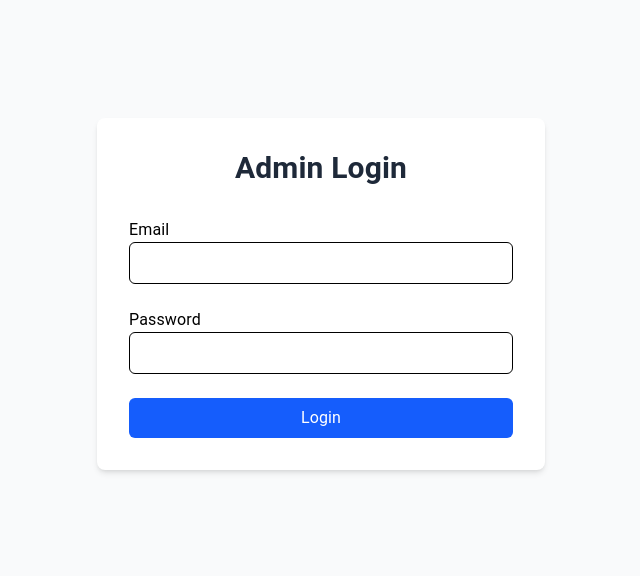
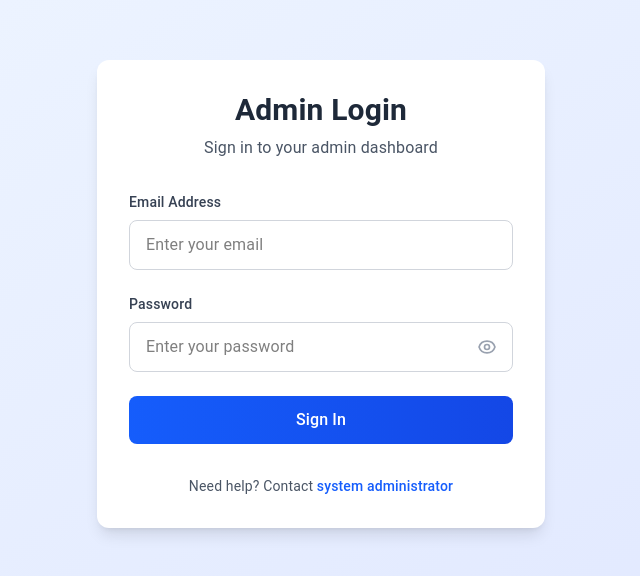
Before and after one commit to Peacemarketprivatelimited/adminFrontend, a React (Vite) app: page /login in a window 1280 px wide. Shown: the part 106-682 px from the top of the page, without its empty margins (319-959 px from the left). Built offline with nearby package versions, Linux system fonts and the light colour scheme; no server answers.

Commit message:
admin set

```diff
--- a/src/pages/LoginPage/LoginPage.tsx
+++ b/src/pages/LoginPage/LoginPage.tsx
@@ -5,11 +5,16 @@ import { loginAdmin } from '../../services/authService';
 const LoginPage = () => {
   const [email, setEmail] = useState('');
   const [password, setPassword] = useState('');
+  const [showPassword, setShowPassword] = useState(false);
   const [error, setError] = useState('');
   const [loading, setLoading] = useState(false);
   const navigate = useNavigate();
   const location = useLocation();
 
+  // Toggle password visibility
+  const togglePasswordVisibility = () => {
+    setShowPassword(!showPassword);
+  };
 
   const handleSubmit = async (e: React.FormEvent) => {
     e.preventDefault();
@@ -28,49 +33,126 @@ const LoginPage = () => {
   };
 
   return (
-    <div className="min-h-screen flex items-center justify-center bg-gray-50">
-      <div className="max-w-md w-full space-y-8 p-8 bg-white rounded-lg shadow-md">
-        <h2 className="text-3xl font-bold text-center text-gray-800">Admin Login</h2>
+    <div className="min-h-screen flex items-center justify-center bg-gradient-to-br from-blue-50 to-indigo-100">
+      <div className="max-w-md w-full space-y-8 p-8 bg-white rounded-xl shadow-lg">
+        <div className="text-center">
+          <h2 className="text-3xl font-bold text-gray-800 mb-2">Admin Login</h2>
+          <p className="text-gray-600">Sign in to your admin dashboard</p>
+        </div>
 
         {error && (
-          <div className="bg-red-100 border border-red-400 text-red-700 px-4 py-3 rounded">
+          <div className="bg-red-50 border border-red-400 text-red-700 px-4 py-3 rounded-lg">
+            <div className="flex items-center">
+              <svg className="w-5 h-5 mr-2" fill="currentColor" viewBox="0 0 20 20">
+                <path fillRule="evenodd" d="M10 18a8 8 0 100-16 8 8 0 000 16zM8.707 7.293a1 1 0 00-1.414 1.414L8.586 10l-1.293 1.293a1 1 0 101.414 1.414L10 11.414l1.293 1.293a1 1 0 001.414-1.414L11.414 10l1.293-1.293a1 1 0 00-1.414-1.414L10 8.586 8.707 7.293z" clipRule="evenodd" />
+              </svg>
               {error}
+            </div>
           </div>
         )}
 
         <form onSubmit={handleSubmit} className="space-y-6">
           <div>
-            <label className="block text-black">Email</label>
+            <label className="block text-sm font-medium text-gray-700 mb-2">Email Address</label>
             <input
               type="email"
               value={email}
               onChange={(e) => setEmail(e.target.value)}
               required
-              className="w-full px-3 py-2 border text-black rounded-md focus:outline-none focus:ring-2 focus:ring-blue-500"
+              className="w-full px-4 py-3 border text-black border-gray-300 rounded-lg focus:outline-none focus:ring-2 focus:ring-blue-500 focus:border-blue-500 transition-colors"
+              placeholder="Enter your email"
             />
           </div>
 
           <div>
-            <label className="block text-black">Password</label>
+            <label className="block text-sm font-medium text-gray-700 mb-2">Password</label>
+            <div className="relative">
               <input
-              type="password"
+                type={showPassword ? 'text' : 'password'}
                 value={password}
                 onChange={(e) => setPassword(e.target.value)}
                 required
-              className="w-full px-3 py-2 border text-black rounded-md focus:outline-none focus:ring-2 focus:ring-blue-500"
+                className="w-full px-4 py-3 pr-12 border text-black border-gray-300 rounded-lg focus:outline-none focus:ring-2 focus:ring-blue-500 focus:border-blue-500 transition-colors"
+                placeholder="Enter your password"
               />
+              <button
+                type="button"
+                onClick={togglePasswordVisibility}
+                className="absolute inset-y-0 right-0 flex items-center pr-4 cursor-pointer"
+                aria-label={showPassword ? "Hide password" : "Show password"}
+              >
+                {showPassword ? (
+                  // Eye Slash Icon (Hide)
+                  <svg
+                    className="h-5 w-5 text-gray-400 hover:text-gray-600 transition-colors"
+                    fill="none"
+                    stroke="currentColor"
+                    viewBox="0 0 24 24"
+                    xmlns="http://www.w3.org/2000/svg"
+                  >
+                    <path
+                      strokeLinecap="round"
+                      strokeLinejoin="round"
+                      strokeWidth={2}
+                      d="M13.875 18.825A10.05 10.05 0 0112 19c-4.478 0-8.268-2.943-9.543-7a9.97 9.97 0 011.563-3.029m5.858.908a3 3 0 114.243 4.243M9.878 9.878l4.242 4.242M9.878 9.878L3 3m6.878 6.878L21 21"
+                    />
+                  </svg>
+                ) : (
+                  // Eye Icon (Show)
+                  <svg
+                    className="h-5 w-5 text-gray-400 hover:text-gray-600 transition-colors"
+                    fill="none"
+                    stroke="currentColor"
+                    viewBox="0 0 24 24"
+                    xmlns="http://www.w3.org/2000/svg"
+                  >
+                    <path
+                      strokeLinecap="round"
+                      strokeLinejoin="round"
+                      strokeWidth={2}
+                      d="M15 12a3 3 0 11-6 0 3 3 0 016 0z"
+                    />
+                    <path
+                      strokeLinecap="round"
+                      strokeLinejoin="round"
+                      strokeWidth={2}
+                      d="M2.458 12C3.732 7.943 7.523 5 12 5c4.478 0 8.268 2.943 9.542 7-1.274 4.057-5.064 7-9.542 7-4.477 0-8.268-2.943-9.542-7z"
+                    />
+                  </svg>
+                )}
+              </button>
+            </div>
           </div>
 
           <button
             type="submit"
             disabled={loading}
-            className={`w-full py-2 px-4 bg-blue-600 text-white rounded-md hover:bg-blue-700 focus:outline-none focus:ring-2 focus:ring-blue-500 ${
-              loading ? 'opacity-50 cursor-not-allowed' : ''
+            className={`w-full py-3 px-4 bg-gradient-to-r from-blue-600 to-blue-700 text-white font-medium rounded-lg hover:from-blue-700 hover:to-blue-800 focus:outline-none focus:ring-2 focus:ring-blue-500 focus:ring-offset-2 transition-all duration-200 ${
+              loading ? 'opacity-50 cursor-not-allowed' : 'transform hover:scale-105'
             }`}
           >
-            {loading ? 'Logging in...' : 'Login'}
+            {loading ? (
+              <div className="flex items-center justify-center">
+                <svg className="animate-spin -ml-1 mr-3 h-5 w-5 text-white" xmlns="http://www.w3.org/2000/svg" fill="none" viewBox="0 0 24 24">
+                  <circle className="opacity-25" cx="12" cy="12" r="10" stroke="currentColor" strokeWidth="4"></circle>
+                  <path className="opacity-75" fill="currentColor" d="M4 12a8 8 0 018-8V0C5.373 0 0 5.373 0 12h4zm2 5.291A7.962 7.962 0 014 12H0c0 3.042 1.135 5.824 3 7.938l3-2.647z"></path>
+                </svg>
+                Logging in...
+              </div>
+            ) : (
+              'Sign In'
+            )}
           </button>
         </form>
+
+        <div className="text-center">
+          <p className="text-sm text-gray-600">
+            Need help? Contact{' '}
+            <a href="#" className="text-blue-600 hover:text-blue-800 font-medium">
+              system administrator
+            </a>
+          </p>
+        </div>
       </div>
     </div>
   );
```
Lines whose indentation alone changed are shown as unchanged.
